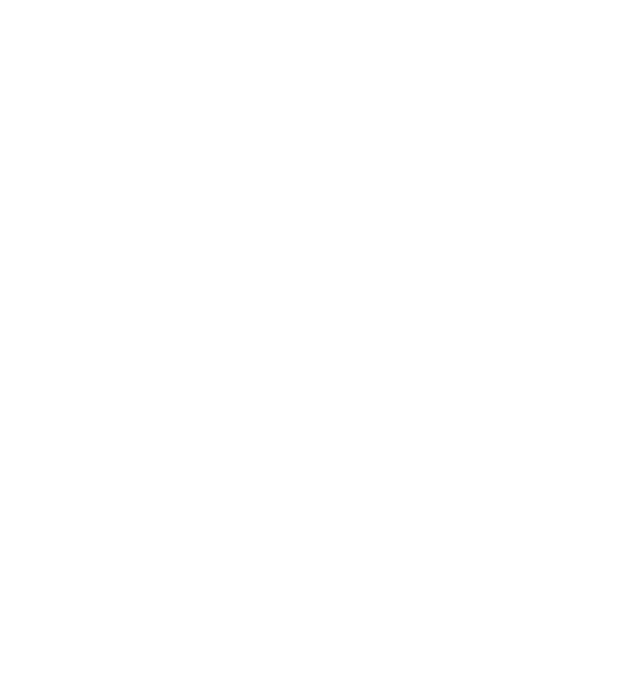
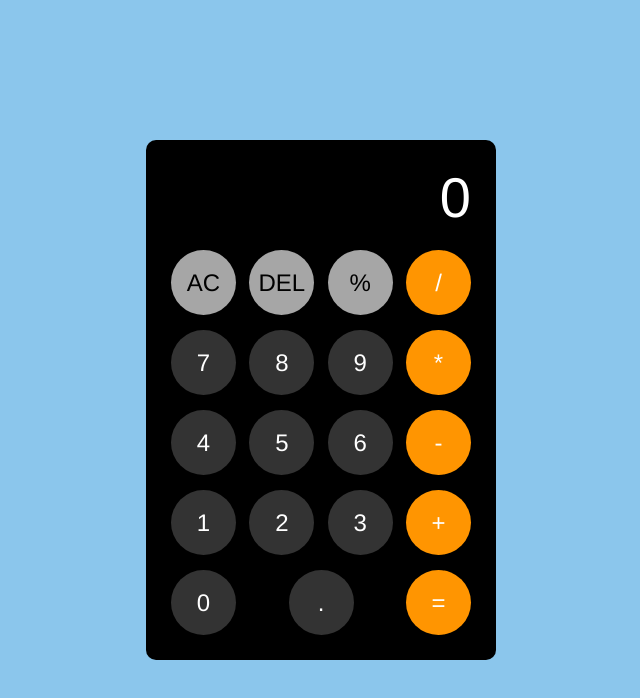
Before and after one commit to AKWANA686/Project-Calculator, a plain HTML site: page index.html in a window 1280 px wide. Shown: the whole page, without its empty margins (319-959 px from the left). Drawn offline with Linux system fonts and the light colour scheme.

Commit message:
This is the HTML (SKELETON) part of the calculator project

```diff
--- a/index.html
+++ b/index.html
@@ -4,8 +4,36 @@
     <meta charset="UTF-8">
     <meta name="viewport" content="width=device-width, initial-scale=1.0">
     <title>PROJECT CALCULATOR</title>
+    <link rel="stylesheet" href="style.css">
 </head>
 <body>
+    <div class="container">
+        <div class="calc-text">
+            <p name="user-input" id="user-input">0</p>
+        </div>
+        <div class="calc-keys">
+            <button type="button" class="key-others operations">AC</button>
+            <button type="button" class="key-others operations">DEL</button>
+            <button type="button" class="key-others operations">%</button>
+            <button type="button" class="key-operate operations">/</button>
+            <button type="button" class="numbers">7</button>
+            <button type="button" class="numbers">8</button>
+            <button type="button" class="numbers">9</button>
+            <button type="button" class="key-operate operations">*</button>
+            <button type="button" class="numbers">4</button>
+            <button type="button" class="numbers">5</button>
+            <button type="button" class="numbers">6</button>
+            <button type="button" class="key-operate operations">-</button>
+            <button type="button" class="numbers">1</button>
+            <button type="button" class="numbers">2</button>
+            <button type="button" class="numbers">3</button>
+            <button type="button" class="key-operate operations">+</button>
+            <button type="button" class="key-zero numbers">0</button>
+            <button type="button" class="numbers">.</button>
+            <button type="button" class="key-operate operations">=</button>
+        </div>
+    </div>
+
     <script src="./script.js"></script>
 </body>
 </html>
```
